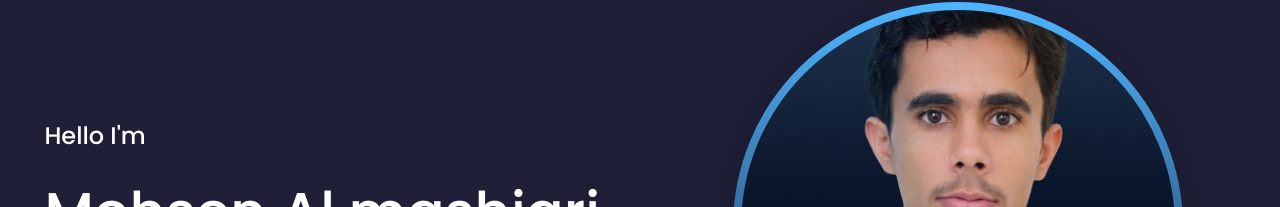
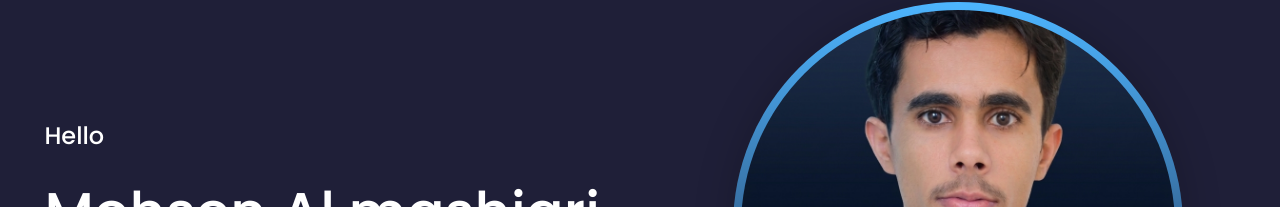
Before and after one commit to Moh775-m/profile, a React (Vite) app: page / in a window 1280 px wide. Shown: the part 141-348 px from the top of the page. Built offline with nearby package versions, Linux system fonts and the light colour scheme.

Commit message:
edit home

```diff
--- a/src/components/home/Home.jsx
+++ b/src/components/home/Home.jsx
@@ -12,7 +12,7 @@ function Home() {
 
 
         <div className="home_content">
-          <h4>Hello I'm</h4>
+          <h4>Hello </h4>
           <h1>Mohsen Al.mashjari</h1>
           <h4 className="text-light">Frontend Developer</h4>
 
```
